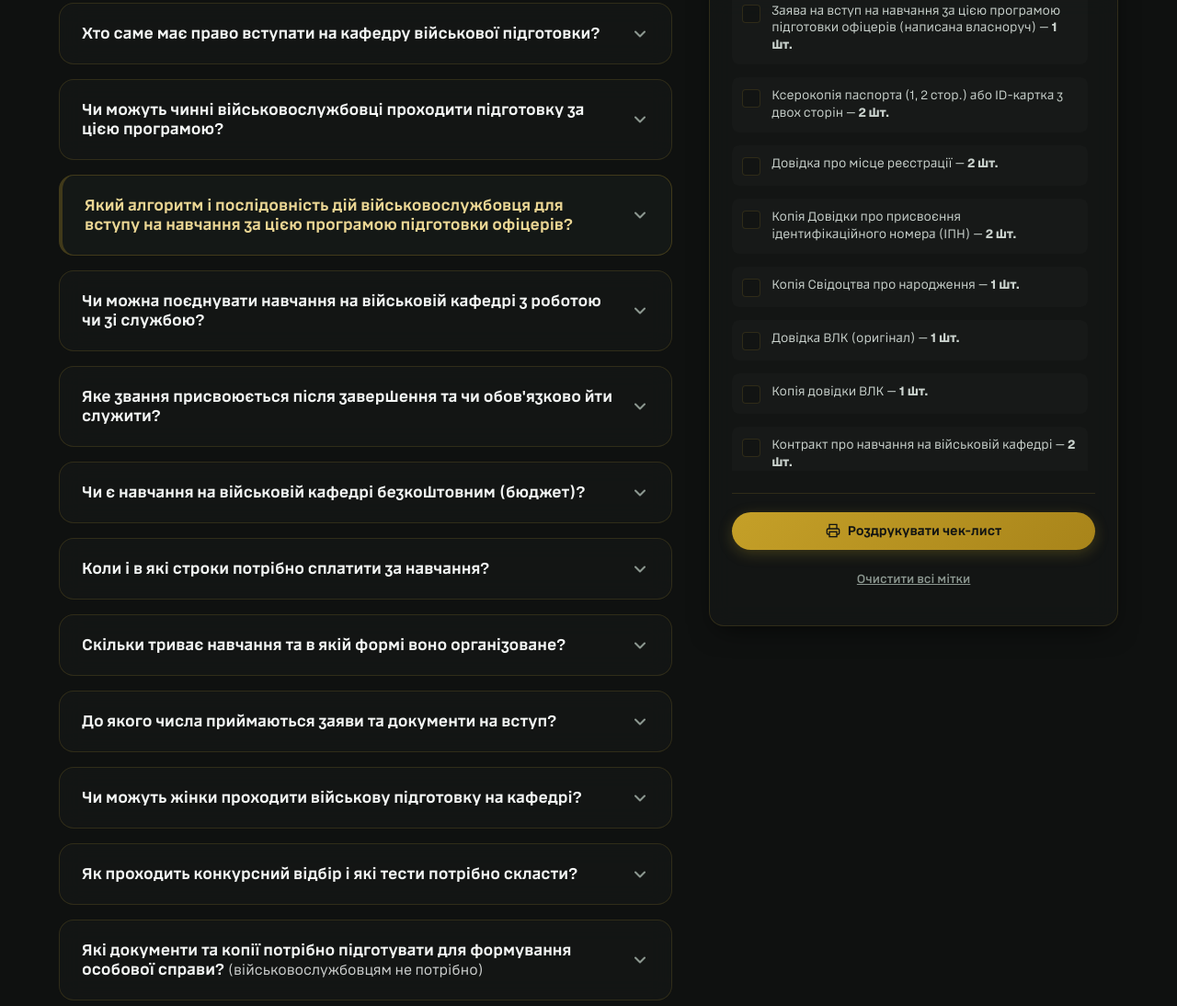
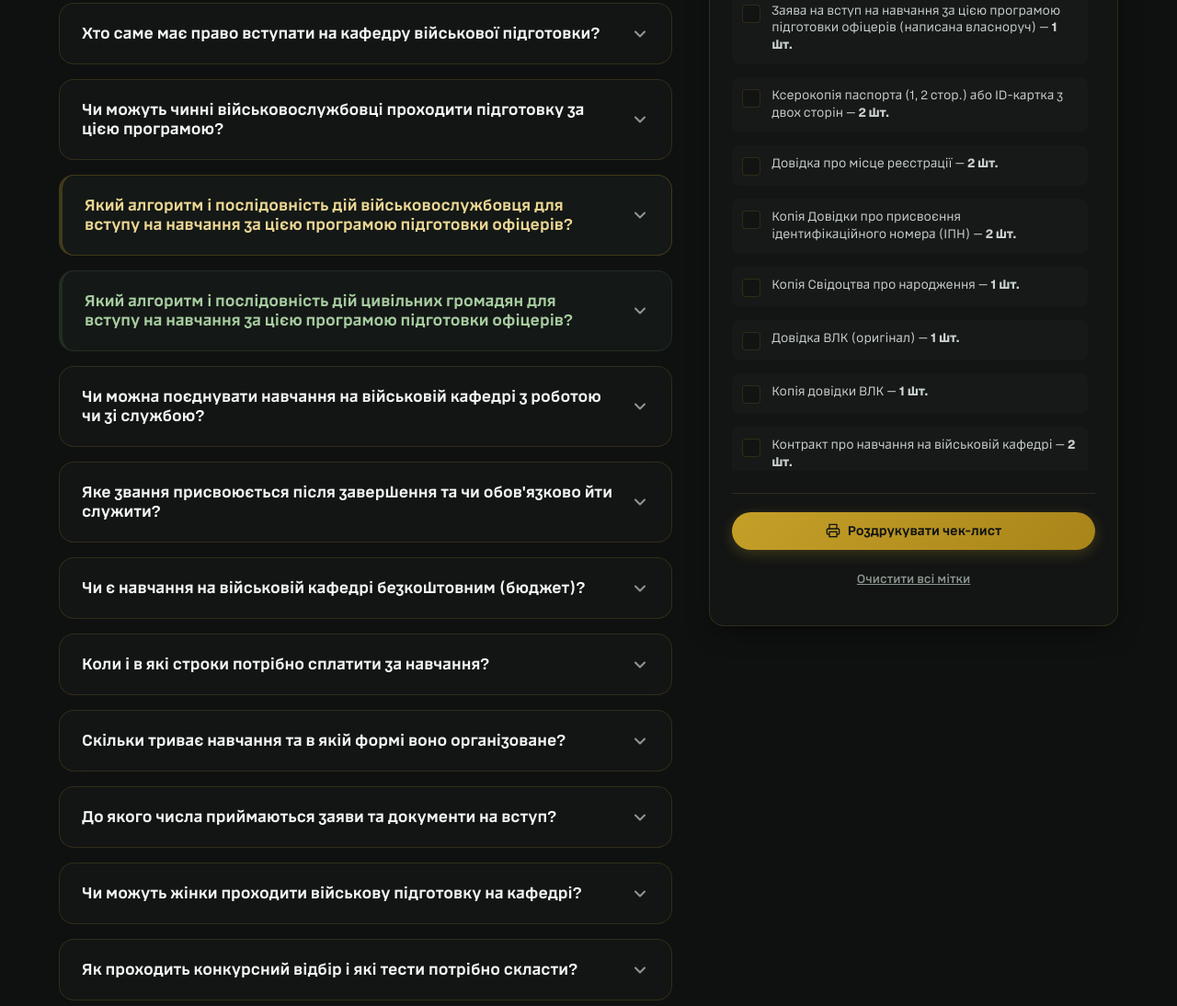
Before and after one commit to primusua-ux/kvp-zvi-faq, a plain HTML site: page index.html in a window 1280 px wide. Shown: the part 1981-3075 px from the top of the page at 92% size. Drawn offline with Linux system fonts and the light colour scheme; a web font is replaced by a local one.

Commit message:
feat: add civilian entry algorithm FAQ with olive-green highlight theme

```diff
--- a/app.js
+++ b/app.js
@@ -70,6 +70,23 @@ const faqData = [
             <li>Зробити <strong>фото диплома</strong> про вищу освіту або <strong>довідки ЄДЕБО</strong>, якщо ви ще навчаєтесь (бакалавр або вище);</li>
             <li>Створити <strong>електронний документ .docx</strong>, у який вставити фотографії всіх вищезазначених документів (рапорт, заява, військовий квиток, диплом про вищу освіту). Назва документа має бути ПІБ_дата_народження.docx (наприклад, <code>Коваленко_Степан_Петрович_12051985.docx</code>);</li>
             <li>Пройти <strong>реєстрацію</strong> на сайті вступу, де обрати ВОС та прикріпити створений файл.</li>
+        </ol>`
+    },
+    {
+        id: "faq-civilian-algorithm",
+        category: "general",
+        question: "Який алгоритм і послідовність дій цивільних громадян для вступу на навчання за цією програмою підготовки офіцерів?",
+        answer: `<p>Для вступу на навчання цивільним громадянам необхідно виконати такі кроки:</p>
+        <ol>
+            <li>Зробіть <strong>фото документів</strong>: паспорта, довідки про присвоєння РНОКПП (ІПН), витягу з реєстру про реєстрацію місця проживання, військово-облікового документа, диплома про вищу освіту та <a href="https://drive.google.com/file/d/1Yym-JCw6i1rxdT6noPYb9gsBlGHCcDkY/view?usp=sharing" target="_blank" rel="noopener">заяви</a> на вступ, написаної від руки;</li>
+            <li>Створити <strong>електронний документ .docx</strong>, у який вставити фотографії всіх вищезазначених документів (паспорт, код, реєстрація, військово-обліковий документ, диплом, заява). Назва документа має бути ПІБ_дата_народження.docx (наприклад, <code>Коваленко_Степан_Петрович_12051985.docx</code>);</li>
+            <li>Пройти <strong>реєстрацію</strong> на сайті вступу, де обрати ВОС та прикріпити створений файл;</li>
+            <li>Пройти <strong>психологічне тестування</strong> (три методики);</li>
+            <li>Пройти <strong>тестування з предмета &quot;Захист України&quot;</strong> (тільки ті, у кого немає досвіду служби);</li>
+            <li>Отримати <strong>направлення на ВЛК</strong> (прийде Новою поштою разом з контрактами на навчання);</li>
+            <li>Пройти <strong>ВЛК</strong> та заповнити <strong>контракти</strong>;</li>
+            <li>Відправити <strong>документи</strong> (з переліку для особової справи) на відділення Нової пошти №10 у м. Житомирі (контактний телефон: <a href="tel:+380672807940">067 280 79 40</a>);</li>
+            <li>Отримати <strong>підтвердження зарахування</strong> та оплатити навчання за наданими реквізитами.</li>
         </ol>`
     },
     {
@@ -298,7 +315,13 @@ function renderFAQ() {
 
     filteredData.forEach(item => {
         const faqItem = document.createElement("div");
-        faqItem.className = "faq-item" + (item.id === "faq-military-algorithm" ? " faq-item-accented" : "");
+        let accentClass = "";
+        if (item.id === "faq-military-algorithm") {
+            accentClass = " faq-item-accented";
+        } else if (item.id === "faq-civilian-algorithm") {
+            accentClass = " faq-item-accented-olive";
+        }
+        faqItem.className = "faq-item" + accentClass;
         faqItem.id = item.id;
 
         // Apply highlighting to text if search query exists
--- a/styles.css
+++ b/styles.css
@@ -1415,3 +1415,24 @@ body {
     border-color: var(--color-gold);
     box-shadow: 0 0 30px rgba(197, 160, 40, 0.22), 0 10px 25px -5px rgba(0, 0, 0, 0.6);
 }
+
+/* Accented FAQ Item (for civilian algorithm - olive theme) */
+.faq-item.faq-item-accented-olive {
+    border-left: 4px solid var(--color-olive-light, #526b4a);
+    border-color: rgba(82, 107, 74, 0.25);
+    background: rgba(22, 26, 24, 0.85);
+}
+
+.faq-item.faq-item-accented-olive .faq-question-btn {
+    color: #a7cda0; /* Light olive-green, highly readable and premium */
+}
+
+.faq-item.faq-item-accented-olive:hover {
+    border-color: rgba(82, 107, 74, 0.5);
+    box-shadow: 0 0 25px rgba(82, 107, 74, 0.12), 0 5px 15px rgba(0, 0, 0, 0.4);
+}
+
+.faq-item.faq-item-accented-olive.active {
+    border-color: var(--color-olive-light, #526b4a);
+    box-shadow: 0 0 30px rgba(82, 107, 74, 0.22), 0 10px 25px -5px rgba(0, 0, 0, 0.6);
+}
```
